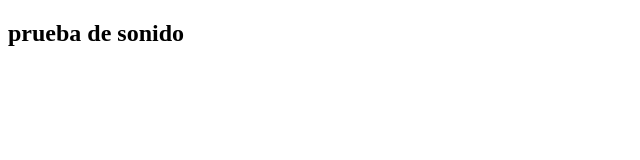
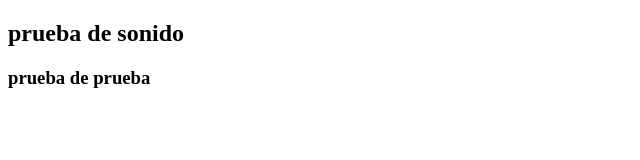
Before and after one commit to Robin0311/demogithub, a plain HTML site: page index.html in a window 1280 px wide. Shown: the whole page, without its empty margins (0-640 px from the left). Drawn offline with Linux system fonts and the light colour scheme.

Commit message:
tercer commit

```diff
--- a/index.html
+++ b/index.html
@@ -8,5 +8,6 @@
 </head>
 <body>
     <h2>prueba de sonido</h2>
+    <h3>prueba de prueba</h3>
 </body>
 </html>
```
